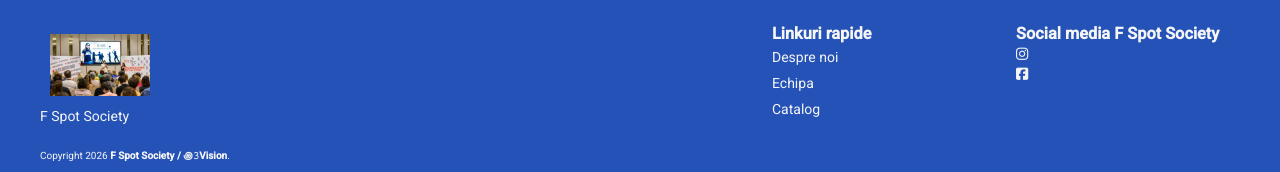
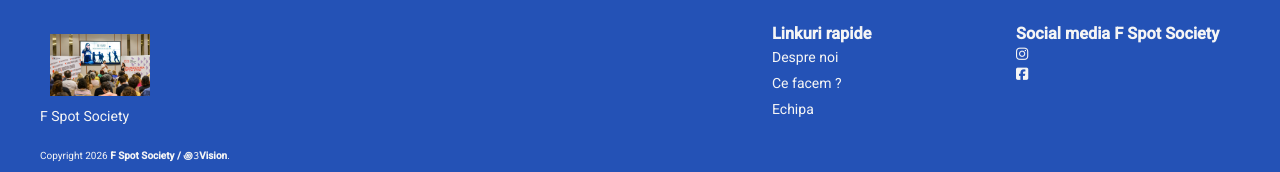
Before and after one commit to moldovanadrian03/f-spot-society, an Angular app: page / in a window 1280 px wide. Shown: the part 2016-2188 px from the top of the page. Built offline with nearby package versions, Linux system fonts and the light colour scheme.

Commit message:
Added the scrollTo functioality to the footer and minor changes.

```diff
--- a/src/app/components/footer/footer.html
+++ b/src/app/components/footer/footer.html
@@ -2,21 +2,21 @@
   <div class="header">
     <div class="info-container">
       <div class="info">
-        <img class="logo" src="assets/about.jpg" alt="F Spot Society logo" />
+        <img class="logo" src="assets/about.jpg" alt="F Spot Society logo" (click)="scrollTo(ABOUT_SECTION)"/>
         <p>F Spot Society</p>
       </div>
     </div>
     <div class="links-container">
       <h3>Linkuri rapide</h3>
       <ul>
-        <li>
+        <li (click)="scrollTo(ABOUT_SECTION)">
           Despre noi
         </li>
-        <li>
+        <li (click)="scrollTo(INFO_SECTION)">
+          Ce facem ?
+        </li>
+        <li (click)="scrollTo(MEMBERS_SECTION)">
           Echipa
-        </li>
-        <li>
-          Catalog
         </li>
       </ul>
     </div>
--- a/src/app/components/footer/footer.ts
+++ b/src/app/components/footer/footer.ts
@@ -1,5 +1,5 @@
 import { Component } from '@angular/core';
-import { FACEBOOK, INSTAGRAM, openLink } from '../../utils';
+import { FACEBOOK, INSTAGRAM, openLink, scrollToElementById, ABOUT_SECTION, INFO_SECTION, CARDS_SECTION } from '../../utils';
 
 @Component({
   selector: 'app-footer',
@@ -13,6 +13,14 @@ export class Footer {
     openLink(url);
   }
 
+  scrollTo(element: string): void {
+    scrollToElementById(element);
+  }
+
   FACEBOOK = FACEBOOK;
   INSTAGRAM = INSTAGRAM;
+
+  ABOUT_SECTION = ABOUT_SECTION;
+  INFO_SECTION = INFO_SECTION;
+  MEMBERS_SECTION = CARDS_SECTION;
 }
--- a/src/app/components/navbar/navbar.html
+++ b/src/app/components/navbar/navbar.html
@@ -4,6 +4,7 @@
       class="logo"
       src="assets/about.jpg"
       alt="logo"
+      (click)="scrollTo(INFO_SECTION)"
     />
     @if(isMobileView) {
       <button
```
